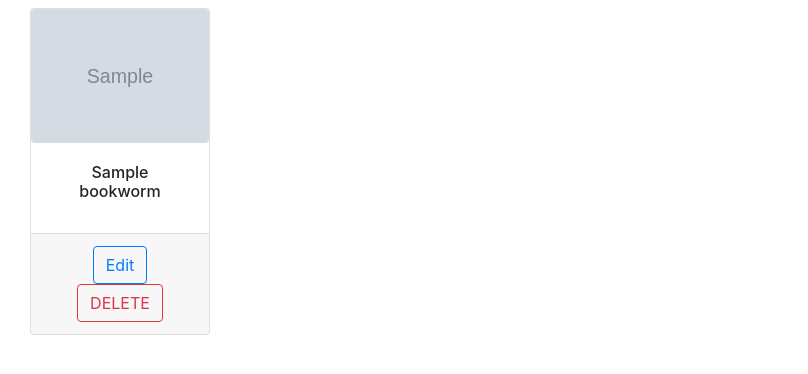
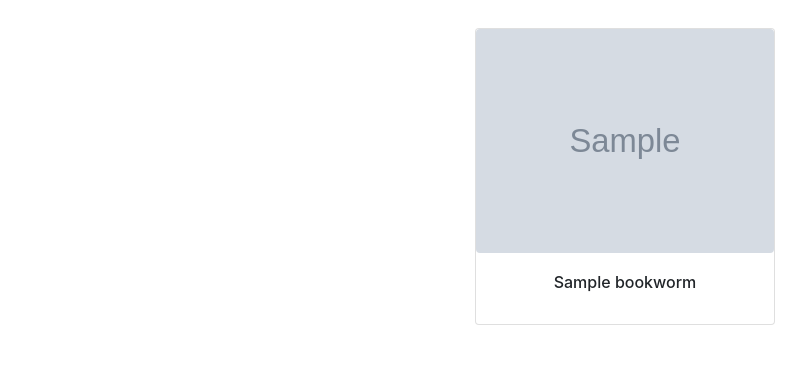
Before and after one commit to DDahlitz/GAZoidbergUnit2Project, a Node server app: page /bookworm in a window 1280 px wide. Shown: the part 90-464 px from the top of the page, without its empty margins (0-808 px from the left). Run offline with Node 20, Linux system fonts and the light colour scheme; tables that the repository leaves empty hold one stand-in row (values such as "Sample post"); grey boxes marked "Sample" are stand-in pictures; some libraries are stand-ins or nearby versions.

Commit message:
pushing jquery and css updates

```diff
--- a/public/css/main.css
+++ b/public/css/main.css
@@ -9,4 +9,35 @@ body{
 .row {
     display: flex;
     flex-wrap: wrap;
- }
+}
+
+/* .ownedfalse h6{
+    text-decoration: line-through;
+} */
+
+.card {
+    margin-left: 0;
+    margin-right: 0;
+    margin-top: 20px;
+    padding: 0;
+}
+
+.card a{
+    display: flex;
+    justify-content: flex-start;
+    width: fit-content;
+    max-height: 430px;
+    overflow-y: hidden;
+}
+
+img{
+    display: flex;
+    justify-content: flex-start;
+    overflow: hidden;
+}
+
+.card:hover {
+    transform: scale(1.06);
+    box-shadow: 0 10px 20px rgba(0,0,0,.2), 0 4px 8px rgba(0,0,0,.1);
+    text-decoration: none;
+}
--- a/views/index.ejs
+++ b/views/index.ejs
@@ -5,50 +5,77 @@
     </head>
 
 
+
+
+<body>
     <div>
         <nav class="nav flex justify-content-between">
             <ul class="nav nav-tabs">
-                <li class="nav-item"><a class="nav-link active" href="/bookworm">All</a></li>
-                <li class="nav-item"><a class="nav-link active" href="/bookworm">Owned</a></li>
-                <li class="nav-item"><a class="nav-link active" href="/bookworm">Unowned</a></li>
-                <li class="nav-item"><a class="nav-link active" href="/bookworm">Read and Unread</a></li>
+                <li class="nav-item"><button id="show-all" class="nav-link active">All</button></li>
+                <li class="nav-item"><button id="show-owned" class="nav-link active">Owned</button></li>
+                <li class="nav-item"><button id="show-unowned" class="nav-link active">Unowned</button></li>
+                <li class="nav-item"><button id="read-or-unread" class="nav-link active">Read and Unread</button></li>
             </ul>
             <ul class="nav nav-tabs">
                 <li class="nav-item"><a class="nav-link active" href="/bookworm/new">To add a new Book</a></li>
             </ul>
         </nav>
     </div>
-
-<body>
     <header>
         <h1 class="">Bookworm Main Page</h1>
     </header>
-    <div class="card-deck container-fluid text-center row">
+    <div class="card-deck container-fluid justify-content-around text-center row">
         <% for (let i = 0; i < book.length; i++) { %>
-            <div class="col-xs-6 col-sm-6 col-md-4 col-lg-3 col-xl-2">
-                <div class="card" style="min-width: 180px;">
+                <div class="card col flex owned<%=book[i].owned%> read<%=book[i].read%>" style="min-width: 300px; max-width: 300px;">
                     <a href="/bookworm/<%=book[i]._id%>" class="">
                         <img src="<%= `${book[i].img}`%>" class="rounded card-img-top" style="object-fit: cover;" >
                     </a>
                     <div class="card-body">
                         <h6 class="card-title"><%=book[i].name%></h6>
                     </div>
-                    <div class="card-footer btn-toolbar justify-content-around" role="toolbar">
-                        <div class="">
-                            <button class="btn btn-outline-primary btn-md"><a href="/bookworm/<%=book[i]._id%>/edit">Edit</a></button>
-                        </div>
-                        <div class="">
-                            <form action="/bookworm/<%=book[i]._id%>?_method=DELETE" method="POST">
-                                <input class="btn btn-outline-danger btn-md" type="submit" value="DELETE" />
-                            </form>
-                        </div>
-                    </div>
                 </div>
-            </div>
         <% }%>
     </div>
     <footer>
         <%- include('partials/footer.ejs') %>
     </footer>
     </body>
+    <script>
+
+/*============================Variables==============================*/
+$all = $('#show-all')
+$owned = $('#show-owned')
+$unowned = $('#show-unowned')
+$readOrUnread = $('#read-or-unread')
+
+/*=========================== Functions ===============================*/
+const displayAll = () => {
+    $('.card').show()
+}
+
+const displayOwned = () => {
+    $('.ownedfalse').hide()
+    $('.ownedtrue').show()
+}
+
+const displayUnowned = () => {
+    $('.ownedfalse').show()
+    $('.ownedtrue').hide()
+}
+
+const displayReadStatus = () => {
+    $('.card').show()
+    $('.readtrue').css()
+    $('.readfalse').css()
+}
+
+// owned-true owned-false
+// read-true read false
+
+/*=============================Function Calls=============================*/
+    $('#show-all').on('click', displayAll);
+    $('#show-owned').on('click', displayOwned);
+    $('#show-unowned').on('click', displayUnowned);
+    $('#read-or-unread').on('click', displayReadStatus);
+    </script>
 </html>
--- a/views/partials/head.ejs
+++ b/views/partials/head.ejs
@@ -1,8 +1,8 @@
 <meta charset="UTF-8">
 <meta http-equiv="X-UA-Compatible" content="IE=edge">
 <meta name="viewport" content="width=device-width, initial-scale=1.0">
+<link rel="stylesheet" href="https://cdn.jsdelivr.net/npm/bootstrap@4.6.2/dist/css/bootstrap.min.css" integrity="sha384-xOolHFLEh07PJGoPkLv1IbcEPTNtaed2xpHsD9ESMhqIYd0nLMwNLD69Npy4HI+N" crossorigin="anonymous">
+<link rel="stylesheet" href="css/main.css">
 <script src="https://code.jquery.com/jquery-3.6.0.min.js" integrity="sha256-/xUj+3OJU5yExlq6GSYGSHk7tPXikynS7ogEvDej/m4=" crossorigin="anonymous"></script>
-<script src=""></script>
-<link rel="stylesheet" href="https://cdn.jsdelivr.net/npm/bootstrap@4.6.2/dist/css/bootstrap.min.css" integrity="sha384-xOolHFLEh07PJGoPkLv1IbcEPTNtaed2xpHsD9ESMhqIYd0nLMwNLD69Npy4HI+N" crossorigin="anonymous">
-<link rel="stylesheet" href="js/index.js">
+<!-- <script src="js/index.js"></script> -->
 <title>Bookworm</title>
```
Also changed, not shown: public/js/index.js (+24 -8 lines), views/edit.ejs (+10 -0 lines), views/show.ejs (+23 -2 lines), README.md.
